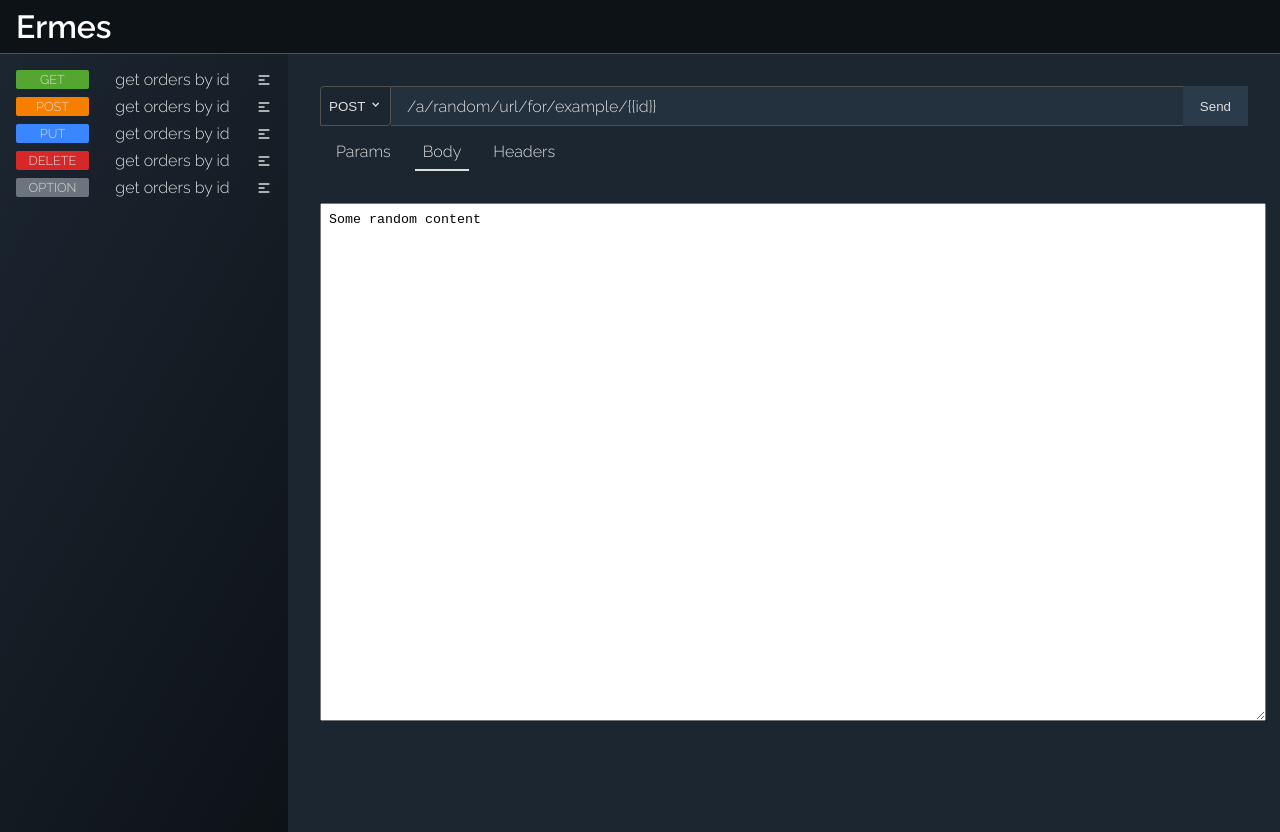
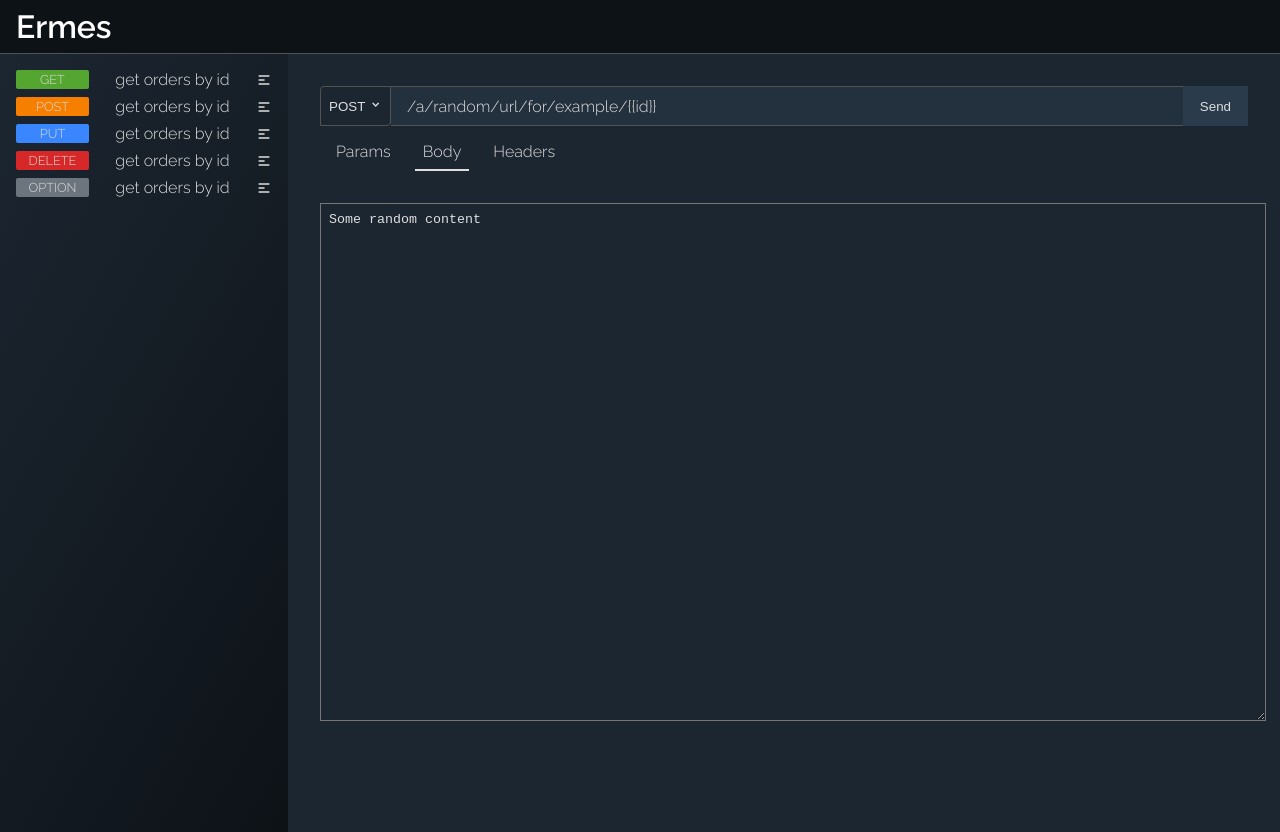
Before and after one commit to Nolex13/Ermes, a React (Create React App) app: page / in a window 1280 px wide. Both pictures are taken after a click on the item "Body". Built offline with nearby package versions, Linux system fonts and the light colour scheme.

Commit message:
Some styling

```diff
--- a/src/components/BodyTab.tsx
+++ b/src/components/BodyTab.tsx
@@ -2,9 +2,15 @@ import React, { FC } from 'react';
 import styled from 'styled-components';
 
 const TextArea = styled.textarea`
+	background-color: ${p => p.theme.dark4};
+	color: ${p => p.theme.light1};
 	width: 100%;
 	height: 500px;
 	padding: 8px;
+
+	&:focus {
+		outline: none;
+	}
 `;
 
 export const BodyTab: FC = () => <TextArea>Some random content</TextArea>;
```
Also changed, not shown: 1 other file (tests, documents, lock files or other folders).
